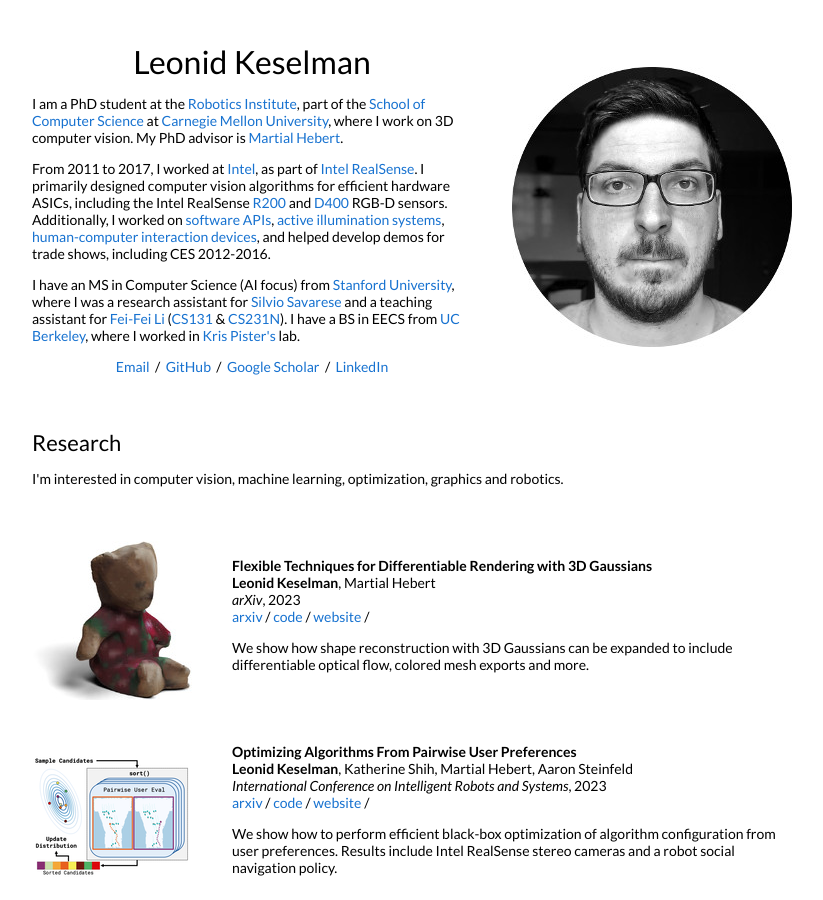
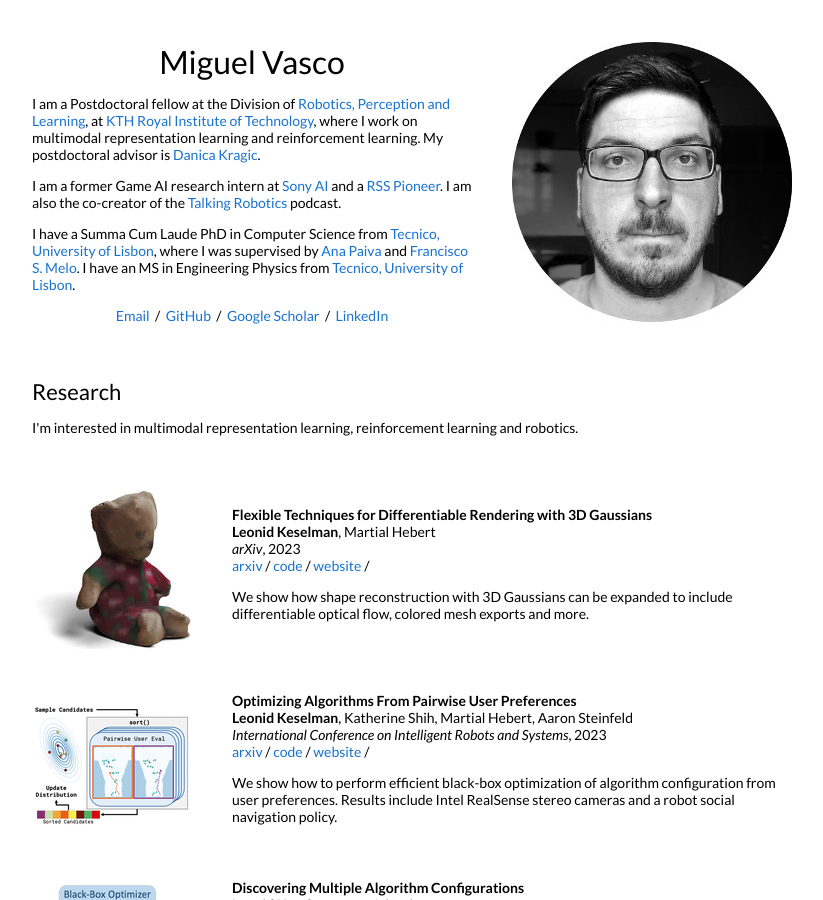
Before and after one commit to miguelsvasco/miguelsvasco.github.io_old, a Jekyll site: the page built from _posts/2023-08-28-3dgaussians.markdown, in a window 1280 px wide and 900 px high. Shown: the whole window, without its empty margins (228-1051 px from the left). Built offline with Jekyll 4.4.1, drawn with Linux system fonts in a browser that asks for light colours.

Commit message:
Update default.html

```diff
--- a/_layouts/default.html
+++ b/_layouts/default.html
@@ -32,21 +32,21 @@
           <tr style="padding:0px">
             <td style="padding:2.5%;width:60%;vertical-align:middle">
               <h1>
-                Leonid Keselman
+                Miguel Vasco
               </h1>
-              <p>I am a PhD student at the <a href="https://www.ri.cmu.edu/">Robotics Institute</a>, part of the <a href="https://www.scs.cmu.edu/">School of Computer Science</a> at <a href="https://www.cmu.edu/">Carnegie Mellon University</a>, where I work on 3D computer vision. My PhD advisor is <a href="http://www.cs.cmu.edu/~hebert/">Martial Hebert</a>.
+              <p>I am a Postdoctoral fellow at the Division of <a href="https://www.kth.se/is/rpl">Robotics, Perception and Learning</a>, at <a href="https://www.kth.se/en">KTH Royal Institute of Technology</a>, where I work on multimodal representation learning and reinforcement learning. My postdoctoral advisor is <a href="https://www.csc.kth.se/~danik/">Danica Kragic</a>.
               </p>
               <p>
-                From 2011 to 2017, I worked at <a href="https://www.intel.com">Intel</a>, as part of <a href="https://www.intelrealsense.com/">Intel RealSense</a>. I primarily designed computer vision algorithms for efficient hardware ASICs, including the Intel RealSense <a href="https://software.intel.com/en-us/articles/realsense-r200-camera">R200</a> and <a href="https://software.intel.com/en-us/realsense/d400">D400</a> RGB-D sensors. Additionally, I worked on <a href="https://github.com/IntelRealSense/librealsense">software APIs</a>, <a href="https://patents.google.com/patent/US9992474B2">active illumination systems</a>, <a href="https://patents.google.com/patent/US9304597">human-computer interaction devices</a>, and helped develop demos for trade shows, including CES 2012-2016.
+                I am a former Game AI research intern at <a href="https://ai.sony/">Sony AI</a> and a <a href="https://sites.google.com/view/rsspioneers2021/home">RSS Pioneer</a>. I am also the co-creator of the <a href="https://talking-robotics.github.io/">Talking Robotics</a> podcast.
               </p>
               <p>
-                I have an MS in Computer Science (AI focus) from <a href="http://cs.stanford.edu">Stanford University</a>, where I was a research assistant for <a href="http://svl.stanford.edu/">Silvio Savarese</a> and a teaching assistant for <a href="http://svl.stanford.edu/">Fei-Fei Li</a> (<a href="http://vision.stanford.edu/teaching/cs131_fall1617/">CS131</a> & <a href="http://cs231n.stanford.edu/2017/">CS231N</a>). I have a BS in EECS from <a href="http://www.eecs.berkeley.edu/">UC Berkeley</a>, where I worked in <a href="https://people.eecs.berkeley.edu/~pister/">Kris Pister's</a> lab.
+                I have a Summa Cum Laude PhD in Computer Science from <a href="https://tecnico.ulisboa.pt/en/">Tecnico, University of Lisbon</a>, where I was supervised by <a href="https://ana-paiva.com/">Ana Paiva</a> and <a href="https://gaips.inesc-id.pt/~fmelo/">Francisco S. Melo</a>. I have an MS in Engineering Physics from <a href="https://tecnico.ulisboa.pt/en/">Tecnico, University of Lisbon</a>.
               </p>
               <p style="text-align:center">
-                <a target="_blank" href="https://mailhide.io/e/B8TyS"> Email</a> &nbsp;/&nbsp;
-                <a href="https://github.com/leonidk">GitHub</a> &nbsp;/&nbsp;
-                <a href="https://scholar.google.com/citations?user=GCYG4GoAAAAJ">Google Scholar</a> &nbsp;/&nbsp;
-                <a href="https://www.linkedin.com/in/lkeselman"> LinkedIn </a>
+                <a target="_blank" href="https://mailhide.io/e/eGO3lsc8"> Email</a> &nbsp;/&nbsp;
+                <a href="https://github.com/miguelsvasco">GitHub</a> &nbsp;/&nbsp;
+                <a href="https://scholar.google.com/citations?user=Of2hDmMAAAAJ&hl=en">Google Scholar</a> &nbsp;/&nbsp;
+                <a href="https://www.linkedin.com/in/miguelsvasco/"> LinkedIn </a>
               </p>
             </td>
             <td style="padding:2.5%;width:40%;max-width:40%">
@@ -60,7 +60,7 @@
             <td style="padding:2.5%;width:100%;vertical-align:middle">
               <h2>Research</h2>
               <p>
-                I'm interested in computer vision, machine learning, optimization, graphics and robotics.
+                I'm interested in multimodal representation learning, reinforcement learning and robotics.
               </p>
             </td>
           </tr>
```
